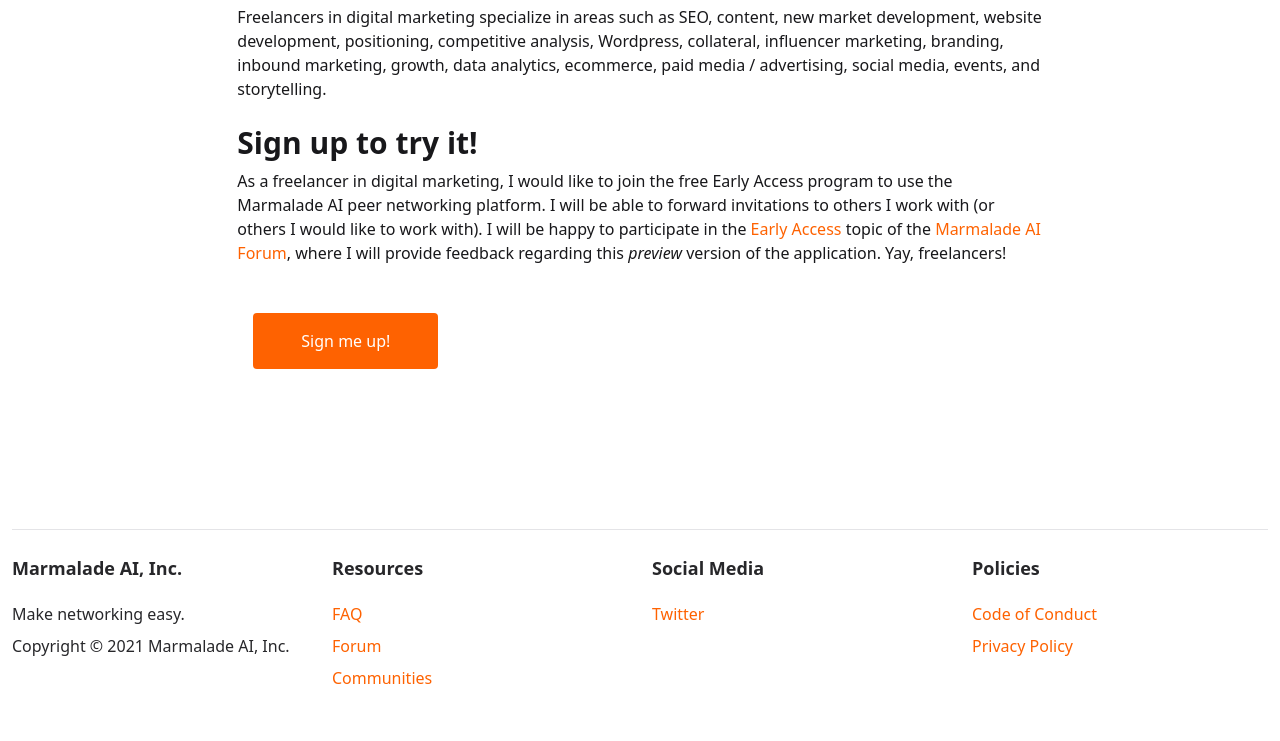
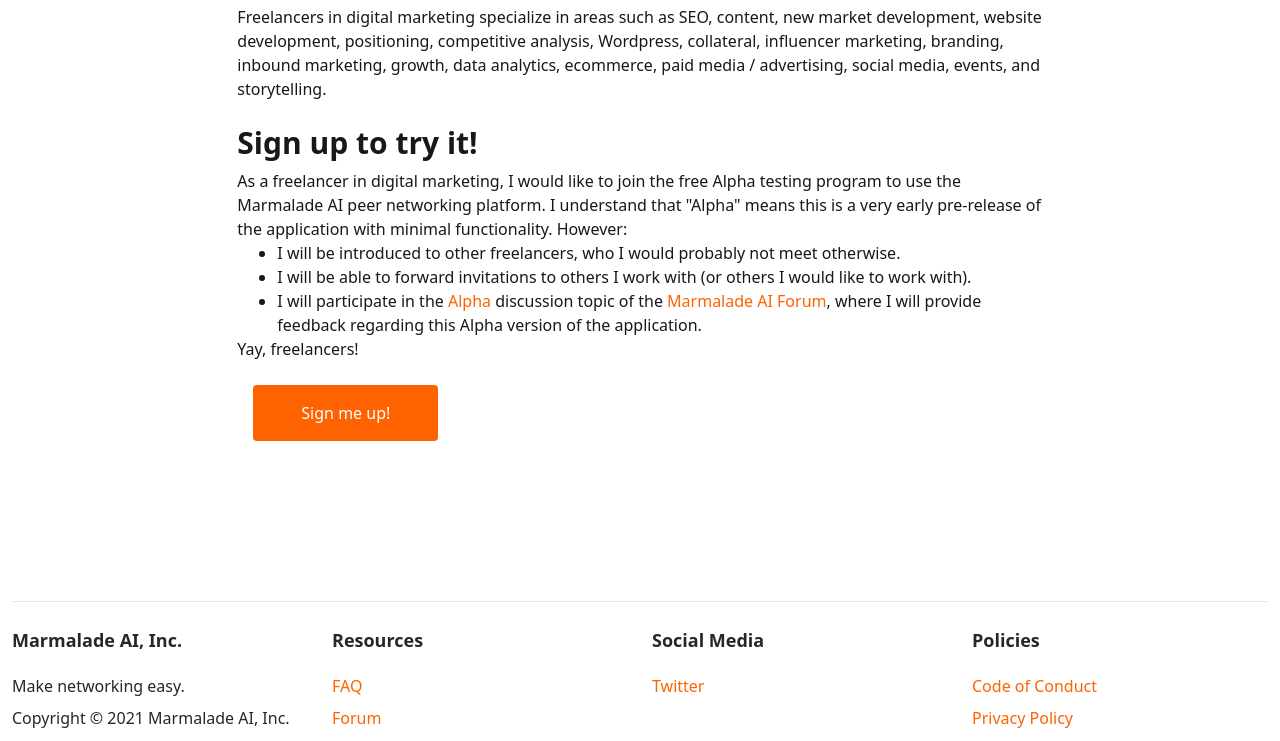
Before and after one commit to Marmalade-ai/company-website, a Gatsby site: page /communities/digital-marketing in a window 1280 px wide. Shown: the part 977-1718 px from the top of the page. Built offline with nearby package versions, Linux system fonts and the light colour scheme; Gatsby itself is replaced by a stand-in of ours.

Commit message:
Wordsmithing the Digital Marketing community.

```diff
--- a/src/pages/communities/digital-marketing.js
+++ b/src/pages/communities/digital-marketing.js
@@ -59,16 +59,35 @@ const DigitalMarketing = () => (
         <h2>Sign up to try it!</h2>
         <p>
           As a freelancer in digital marketing, I would like to join the free
-          Early Access program to use the Marmalade AI peer networking platform.
-          I will be able to forward invitations to others I work with (or others
-          I would like to work with). I will be happy to participate in the{' '}
-          <a href="https://forum.marmalade.ai/t/early-access">Early Access</a>{' '}
-          topic of the{' '}
-          <a href="https://forum.marmalade.ai/">Marmalade AI Forum</a>, where I
-          will provide feedback regarding this <i>preview</i> version of the
-          application. Yay, freelancers!
+          Alpha testing program to use the Marmalade AI peer networking
+          platform. I understand that &quot;Alpha&quot; means this is a very
+          early pre-release of the application with minimal functionality.
+          However:
         </p>
-        <p className="mt-8 md:mt-12">
+        <div className="ml-10">
+          <ul className="list-outside">
+            <li>
+              I will be introduced to other freelancers, who I would probably
+              not meet otherwise.
+            </li>
+            <li>
+              I will be able to forward invitations to others I work with (or
+              others I would like to work with).
+            </li>
+            <li>
+              I will participate in the{' '}
+              <a href="https://forum.marmalade.ai/t/marmalade-ai-alpha-discussion-lounge/">
+                Alpha
+              </a>{' '}
+              discussion topic of the{' '}
+              <a href="https://forum.marmalade.ai/">Marmalade AI Forum</a>,
+              where I will provide feedback regarding this Alpha version of the
+              application.
+            </li>
+          </ul>
+        </div>
+        Yay, freelancers!
+        <p className="mt-6">
           <Button size="lg">Sign me up!</Button>
         </p>
       </div>
```
